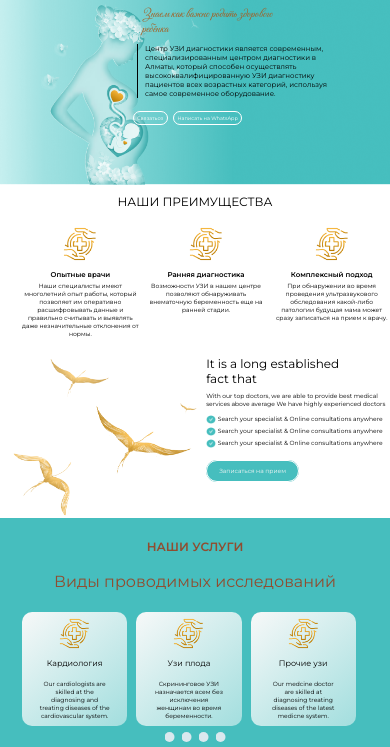
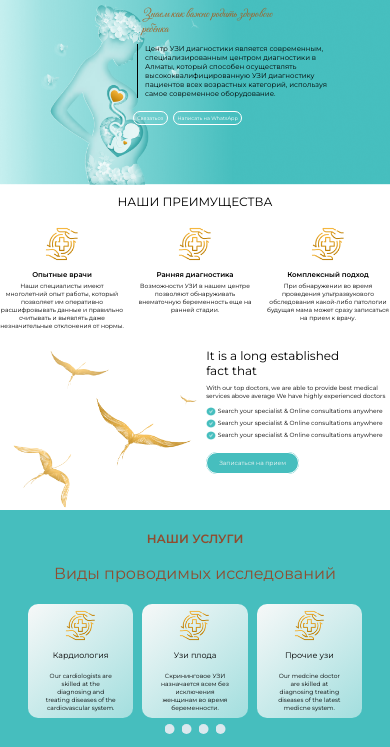
Before and after one commit to vip77732888/Uzi_Expert-landing-page, a plain HTML site: page order/index.html in a window 390 px wide. Shown: the part 54-801 px from the top of the page. Drawn offline with Linux system fonts and the light colour scheme.

Commit message:
Add files via upload

```diff
--- a/order/css/media-queries.css
+++ b/order/css/media-queries.css
@@ -104,9 +104,7 @@
     .offers--item {
         flex: 0 0 27%;
     }
-    .services_item:first-child {
-        margin-left: 47px;
-    }
+
     .last_section {
         padding: 0px 32px;
     }
@@ -179,9 +177,7 @@
     .services_item:first-child {
         margin-left: 4px;
     }
-    .offers--item:first-child {
-        margin-left: 29px;
-    }
+
     .main_text {
         font-size: 12px;
     }
@@ -409,9 +405,7 @@
     .header {
         height: 328px;
     }
-    .offers--item:first-child {
-        margin-left: 23px;
-    }
+
     .offers_title {
         font-size: 10px;
     }
@@ -756,7 +750,7 @@
         font-size: 8px;
     }
     .services_item:first-child {
-        margin-left: 22px;
+        margin-left: 0px;
     }
     .services--article {
         margin-left: -23px;
@@ -804,6 +798,10 @@
     }
     .services--article {
         margin-bottom: -20px;
+    }
+    .src--kid:first-child{
+        margin-left: 23px;
+
     }
     .questions_subtitle {
         font-size: 12px;
--- a/order/css/style.css
+++ b/order/css/style.css
@@ -130,6 +130,7 @@ li {
 /* SERVICES */
 
 .services {
+    justify-content: center;
     display: flex;
     margin-bottom: 37px;
 }
```
